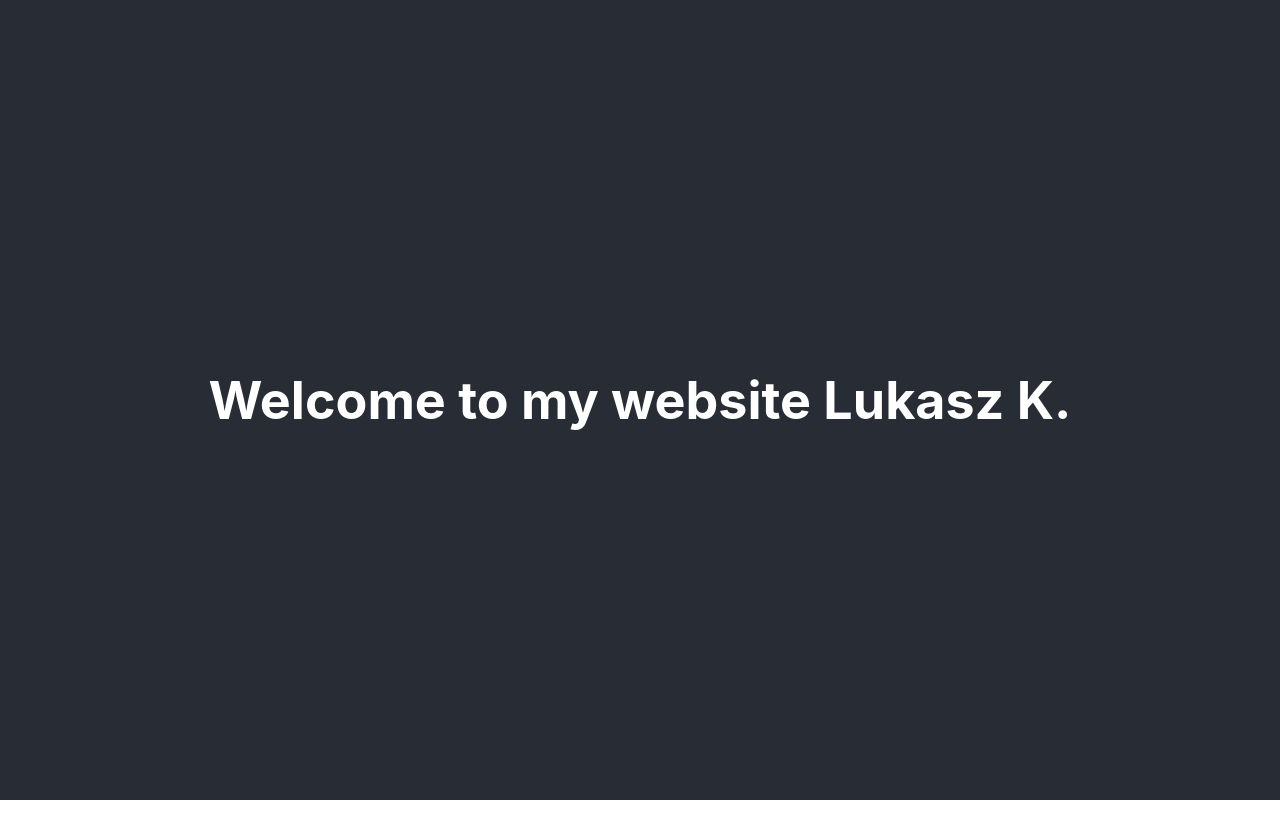
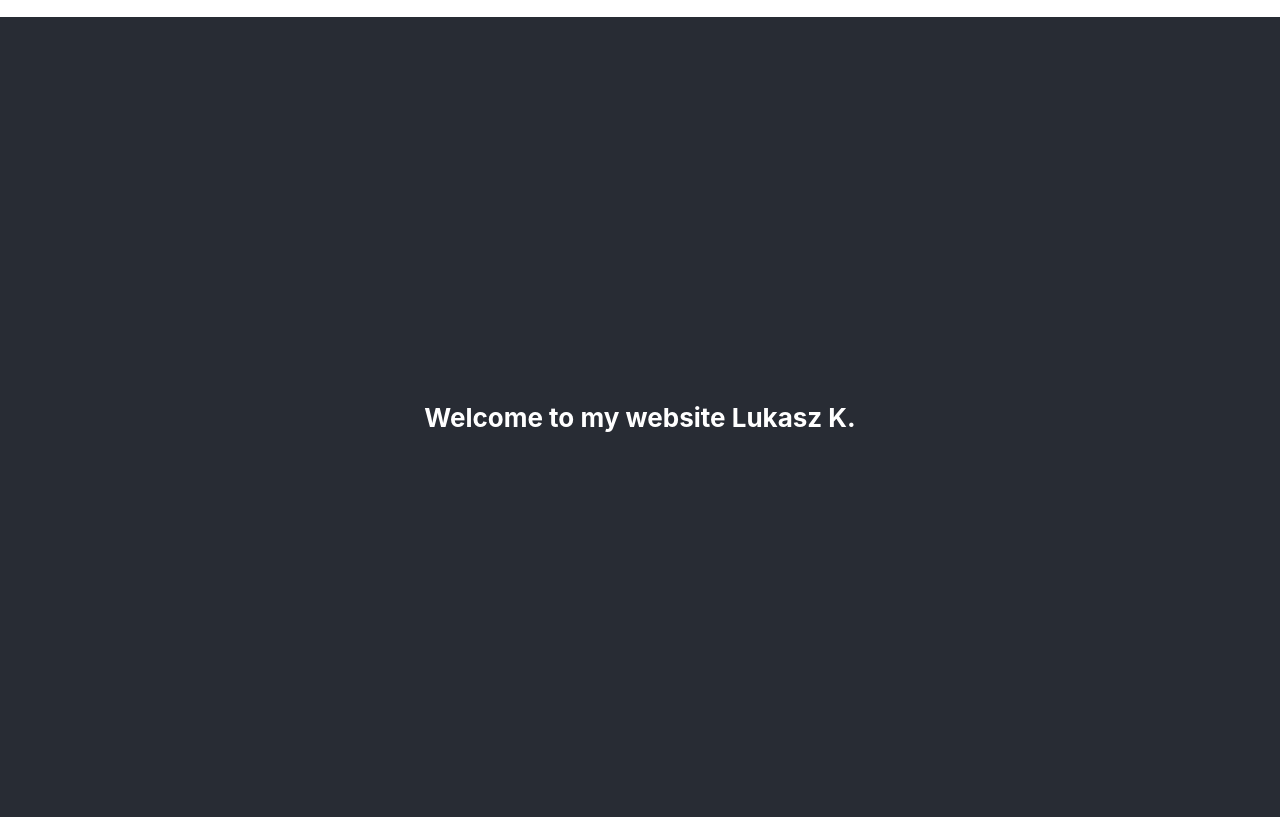
Before and after one commit to Ulisses85/web-intro, a React (Vite) app: page / in a window 1280 px wide. Before the commit the page ends 800 px from the top, so only its background shows below. Built offline with nearby package versions, Linux system fonts and the light colour scheme.

Commit message:
feat: added initial styles and text in App component

```diff
--- a/src/App/App.scss
+++ /dev/null
@@ -1,38 +0,0 @@
-.App {
-  text-align: center;
-}
-
-.App-logo {
-  height: 40vmin;
-  pointer-events: none;
-}
-
-@media (prefers-reduced-motion: no-preference) {
-  .App-logo {
-    animation: App-logo-spin infinite 20s linear;
-  }
-}
-
-.App-header {
-  background-color: #282c34;
-  min-height: 100vh;
-  display: flex;
-  flex-direction: column;
-  align-items: center;
-  justify-content: center;
-  font-size: calc(10px + 2vmin);
-  color: white;
-}
-
-.App-link {
-  color: #61dafb;
-}
-
-@keyframes App-logo-spin {
-  from {
-    transform: rotate(0deg);
-  }
-  to {
-    transform: rotate(360deg);
-  }
-}
--- /dev/null
+++ b/src/_variables.scss
@@ -0,0 +1,5 @@
+
+$bg-color-primary: #282c34;
+$bg-color-secondary: green;
+$font-color-primary: black;
+$font-color-secondary: white;
--- /dev/null
+++ b/src/components/App/App.scss
@@ -0,0 +1,16 @@
+@import '../../_variables.scss';
+
+.App {
+  text-align: center;
+}
+
+.App-header h1 {
+  background-color: $bg-color-primary;
+  min-height: 100vh;
+  display: flex;
+  flex-direction: column;
+  align-items: center;
+  justify-content: center;
+  font-size: calc(10px + 2vmin);
+  color: white;
+}
--- a/src/index.js
+++ b/src/index.js
@@ -1,7 +1,7 @@
 import React from "react";
 import ReactDOM from "react-dom";
 import "./index.scss";
-import App from "./App/App.js";
+import App from "./components/App/App.js";
 import * as serviceWorker from "./serviceWorker";
 
 ReactDOM.render(
```
Also changed, not shown: src/components/App/App.js (renamed from src/App/App.js), 1 other file (tests, documents, lock files or other folders).
